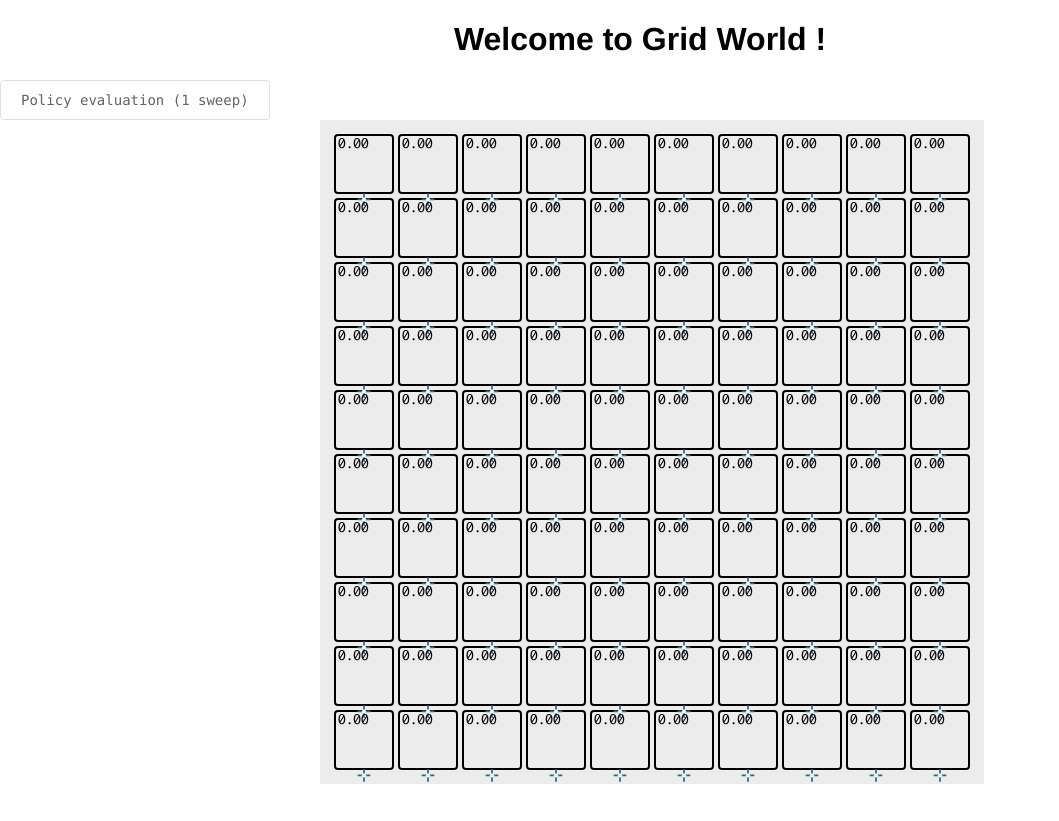
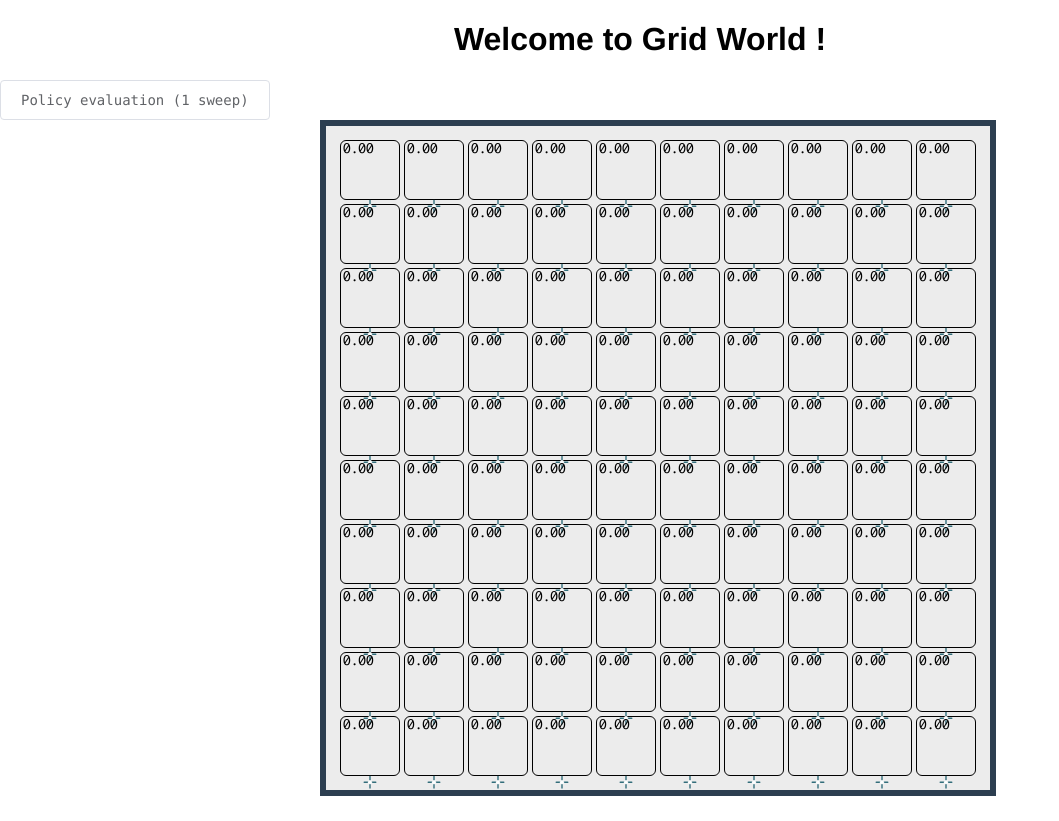
Before and after one commit to WinDerek/reinforce-py, a Vue app in the folder frontend/: page /#/ in a window 1280 px wide. Shown: the whole page, without its empty margins (0-1059 px from the left). Built offline with nearby package versions, Linux system fonts and the light colour scheme.

Commit message:
Refines the UI.

```diff
--- a/frontend/src/components/Grid.vue
+++ b/frontend/src/components/Grid.vue
@@ -6,7 +6,7 @@
         <line
           fill="none"
           stroke="#336e7b"
-          stroke-width="4"
+          stroke-width="3"
           stroke-linecap="round"
           stroke-linejoin="round"
           :x1="pointArray[0][0]"
@@ -16,7 +16,7 @@
         <line
           fill="none"
           stroke="#336e7b"
-          stroke-width="4"
+          stroke-width="3"
           stroke-linecap="round"
           stroke-linejoin="round"
           :x1="pointArray[1][0]"
@@ -78,8 +78,8 @@ export default {
   align-self: stretch;
   flex-grow: 1;
 
-  border-radius: 4px;
-  border: 2px solid #000000;
+  border-radius: 6px;
+  border: 1px solid #000000;
   margin: 2px;
 }
 
--- a/frontend/src/components/GridWorld.vue
+++ b/frontend/src/components/GridWorld.vue
@@ -50,6 +50,7 @@ export default {
   height: 50vw;
   padding: 12px;
   background-color: #ececec;
+  border: 6px solid #2c3e50;
 
   display: flex;
   flex-direction: column;
```
